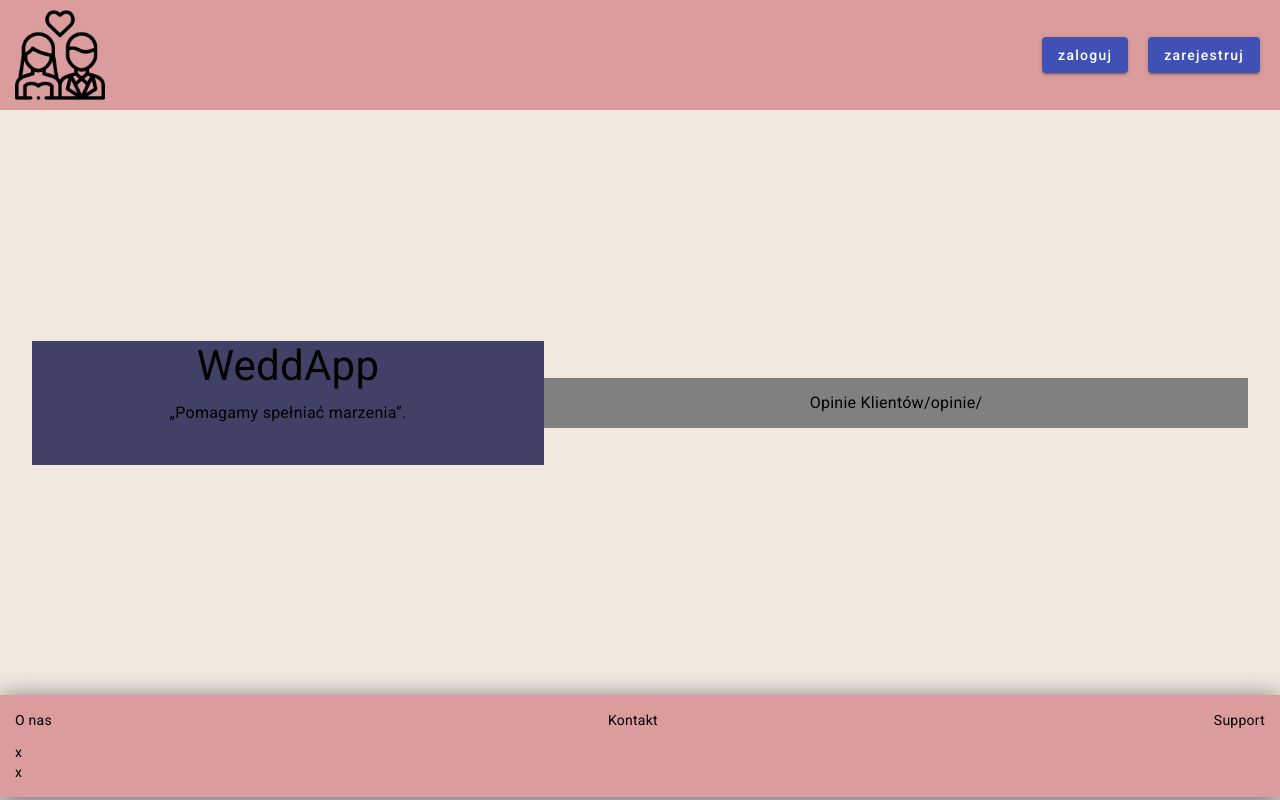
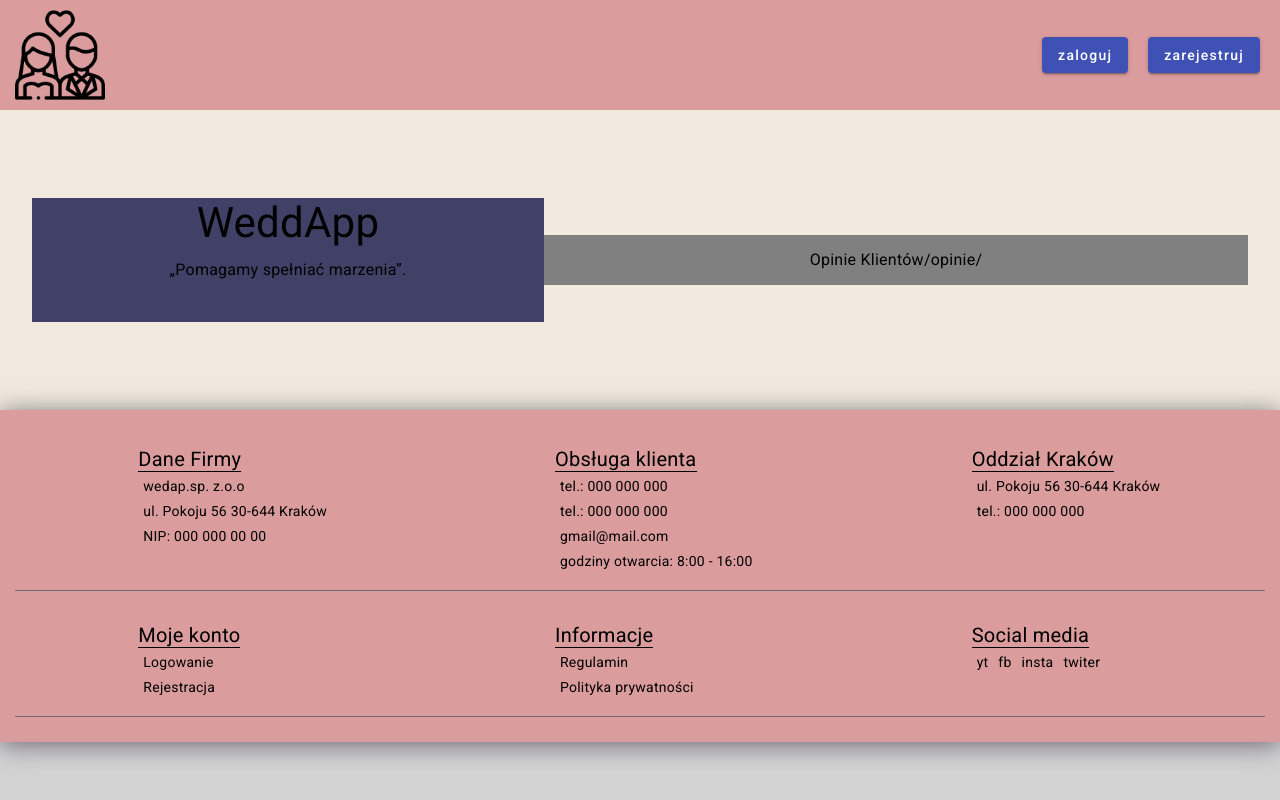
Before and after one commit to Dlugolecka/wedApp, an Angular app: page /home in a window 1280 px wide. Built offline with nearby package versions, Linux system fonts and the light colour scheme.

Commit message:
Add style footer

```diff
--- a/src/app/app.component.scss
+++ b/src/app/app.component.scss
@@ -1,5 +1,5 @@
 //TODO FIX HEIGHT
 
 .router {
-  height: calc(100vh - 215px);
+  height: calc(100vh - 500px);
 }
--- a/src/app/core/components/footer/footer.component.html
+++ b/src/app/core/components/footer/footer.component.html
@@ -1,9 +1,43 @@
 <div class="main_content">
-  <div>
-    <p>O nas</p>
-    <div>x</div>
-    <div>x</div>
+  <div class="footer_section">
+    <ul>
+      <span>Dane Firmy</span>
+      <li>wedap.sp. z.o.o</li>
+      <li>ul. Pokoju 56 30-644 Kraków</li>
+      <li>NIP: 000 000 00 00</li>
+    </ul>
+    <ul>
+      <span>Obsługa klienta</span>
+      <li><a href="tel:+4800000"> tel.: 000 000 000</a></li>
+      <li><a href="tel:+4800000"> tel.: 000 000 000</a></li>
+      <li><a href="mailto:AYZ@gmail">gmail@mail.com</a></li>
+      <li>godziny otwarcia: 8:00 - 16:00</li>
+    </ul>
+    <ul>
+      <span>Oddział Kraków</span>
+      <li>ul. Pokoju 56 30-644 Kraków</li>
+      <li><a href="tel:+4800000"> tel.: 000 000 000</a></li>
+    </ul>
   </div>
-  <div>Kontakt</div>
-  <div>Support</div>
+  <div class="footer_section">
+    <ul>
+      <span>Moje konto</span>
+      <li><a href="#">Logowanie</a></li>
+      <li><a href="#">Rejestracja</a></li>
+    </ul>
+    <ul>
+      <span>Informacje</span>
+      <li><a href="#"> Regulamin</a></li>
+      <li><a href="#"> Polityka prywatności</a></li>
+    </ul>
+    <ul>
+      <span>Social media</span>
+      <div class="footer_section_social">
+        <li>yt</li>
+        <li>fb</li>
+        <li>insta</li>
+        <li>twiter</li>
+      </div>
+    </ul>
+  </div>
 </div>
--- a/src/app/core/components/footer/footer.component.scss
+++ b/src/app/core/components/footer/footer.component.scss
@@ -3,8 +3,43 @@
   height: 100%;
   background-color: #da9c9c;
   display: flex;
-  flex-flow: row nowrap;
+  flex-flow: column nowrap;
   justify-content: space-between;
   padding: 15px;
   box-shadow: 0px 3px 24px 0px #6c6874;
 }
+
+.footer_section {
+  display: flex;
+  justify-content: space-around;
+  margin: 10px 0;
+  border-bottom: 1px solid #6c6874;
+}
+
+ul {
+  width: 20%;
+}
+
+ul span {
+  font-size: 20px;
+  border-bottom: 1px solid #000000;
+}
+
+li {
+  list-style: none;
+  margin: 5px;
+}
+
+a {
+  text-decoration: none;
+  color: #000000;
+}
+
+a:hover {
+  color: #6c6874;
+}
+
+.footer_section_social {
+  display: flex;
+  flex-flow: row nowrap;
+}
```
